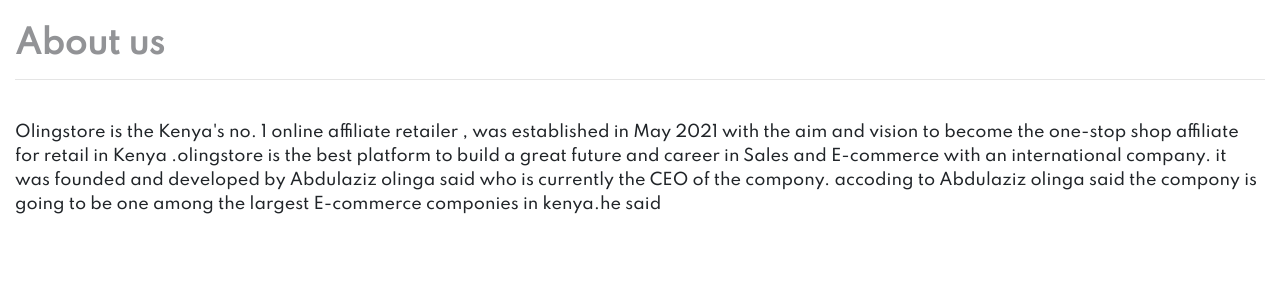
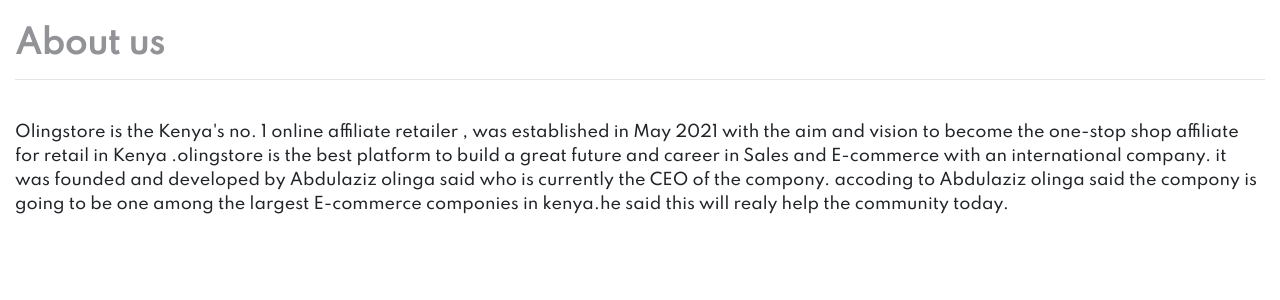
Before and after one commit to olinga-abdulaziz/git-olingstore, a Django app: page /about/ in a window 1280 px wide. Shown: the part 57-357 px from the top of the page. Run offline with Django 3.2, Linux system fonts and the light colour scheme; some libraries are stand-ins or nearby versions.

Commit message:
commit about

```diff
--- a/baseapp/templates/baseapp/about.html
+++ b/baseapp/templates/baseapp/about.html
@@ -16,7 +16,7 @@
                  a great future and career in Sales and E-commerce with an international company.
                  it was founded and developed by Abdulaziz olinga said who is currently the CEO of the compony.
                 accoding to Abdulaziz olinga said the compony is going to be one among the largest E-commerce componies in
-                kenya.he said
+                kenya.he said this will realy help the community today.
 
             </p>
         </div>
```
